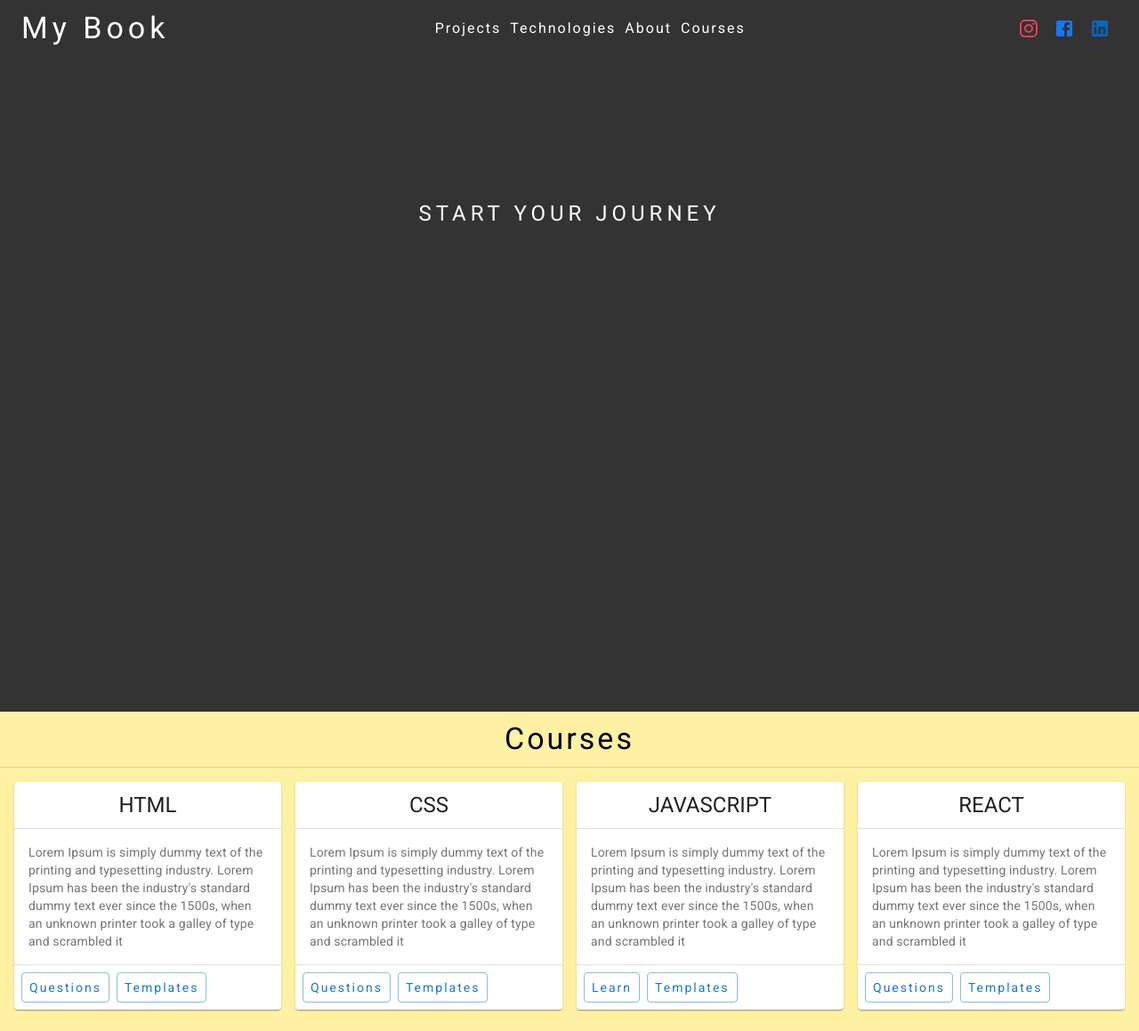
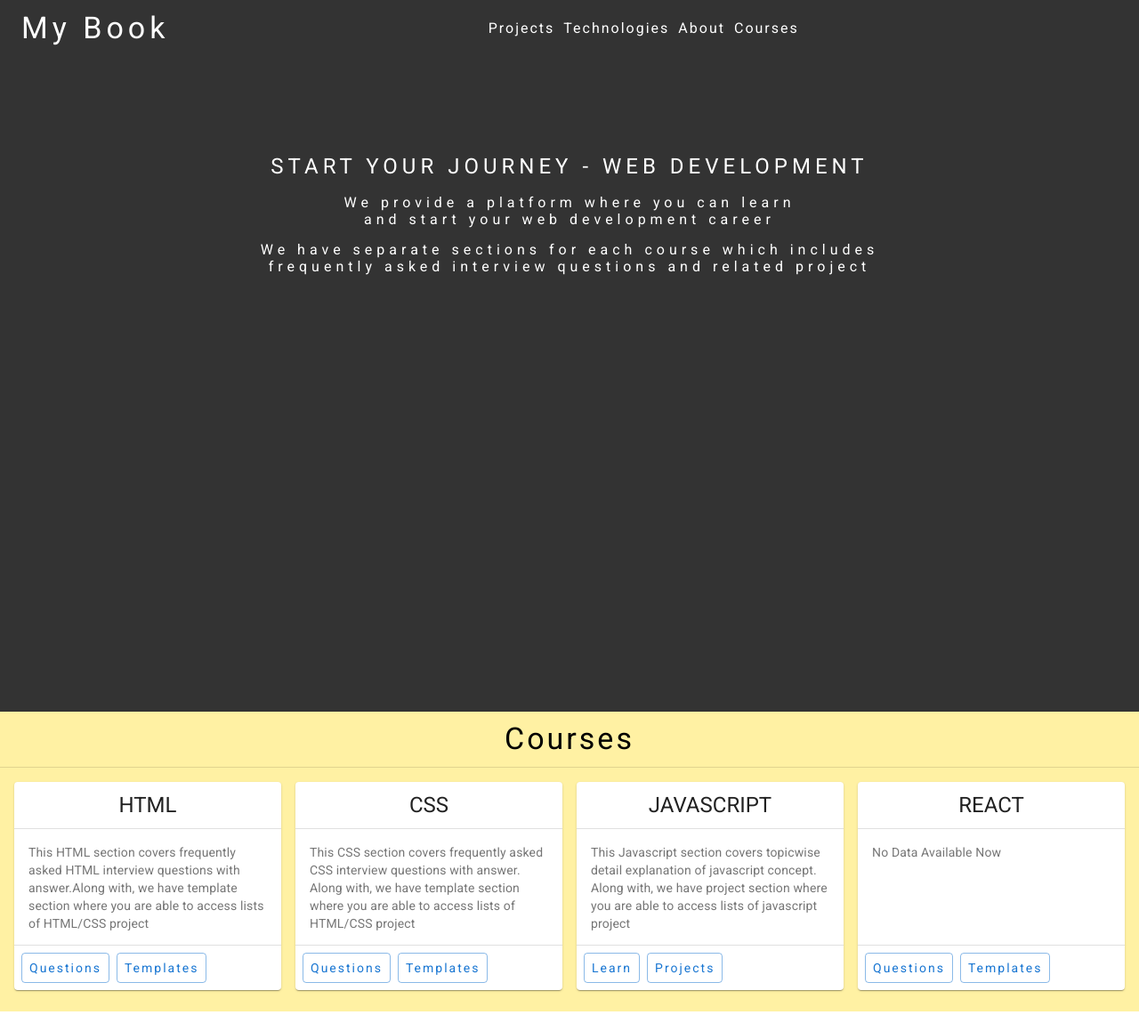
Before and after one commit to jaylal-sahoo-au1/mybook, a Next.js app: page / in a window 1280 px wide. Shown: the whole page at 89% size. After the commit the page ends 1137 px from the top, so only its background shows below. Built offline with nearby package versions, Linux system fonts and the light colour scheme.

Commit message:
UI code changes

```diff
--- a/data/data.js
+++ b/data/data.js
@@ -3,7 +3,7 @@ export const courses = [
 		id: 1,
 		title: 'HTML',
 		short_description:
-			"Lorem Ipsum is simply dummy text of the printing and typesetting industry. Lorem Ipsum has been the industry's standard dummy text ever since the 1500s, when an unknown printer took a galley of type and scrambled it ",
+			'This HTML section covers frequently asked HTML interview questions with answer.Along with, we have template section where you are able to access lists of HTML/CSS project',
 		action: {
 			Questions: '/htmlQuestion',
 			Templates: '/htmlCssTemplate',
@@ -13,7 +13,7 @@ export const courses = [
 		id: 2,
 		title: 'CSS',
 		short_description:
-			"Lorem Ipsum is simply dummy text of the printing and typesetting industry. Lorem Ipsum has been the industry's standard dummy text ever since the 1500s, when an unknown printer took a galley of type and scrambled it ",
+			'This CSS section covers frequently asked CSS interview questions with answer. Along with, we have template section where you are able to access lists of HTML/CSS project',
 		action: {
 			Questions: '/cssQuestion',
 			Templates: '/htmlCssTemplate',
@@ -23,17 +23,16 @@ export const courses = [
 		id: 3,
 		title: 'JAVASCRIPT',
 		short_description:
-			"Lorem Ipsum is simply dummy text of the printing and typesetting industry. Lorem Ipsum has been the industry's standard dummy text ever since the 1500s, when an unknown printer took a galley of type and scrambled it ",
+			'This Javascript section covers topicwise detail explanation of javascript concept.  Along with, we have project section where you are able to access lists of javascript project',
 		action: {
 			Learn: '/javascriptLearn',
-			Templates: '/javascriptTemplate',
+			Projects: '/javascriptTemplate',
 		},
 	},
 	{
 		id: 4,
 		title: 'REACT',
-		short_description:
-			"Lorem Ipsum is simply dummy text of the printing and typesetting industry. Lorem Ipsum has been the industry's standard dummy text ever since the 1500s, when an unknown printer took a galley of type and scrambled it ",
+		short_description: 'No Data Available Now',
 		action: {
 			Questions: '/reactQuestion',
 			Templates: '/reactTemplate',
@@ -90,7 +89,12 @@ export const htmlQuestion = [
 				Example hhhh
 			</p>
 		),
-		example: [],
+		example: [
+			{
+				title: 'Example 1',
+				url: 'https://jsfiddle.net/3pctmbd6/1/',
+			},
+		],
 	},
 	{
 		id: 5,
--- a/pages/components/content.js
+++ b/pages/components/content.js
@@ -13,6 +13,17 @@ const useStyles = makeStyles((theme) => ({
 		justifyContent: 'center',
 		alignItems: 'center',
 		height: '60vh',
+		flexDirection: 'column',
+	},
+	textWithMarginBt: {
+		letterSpacing: '5px',
+		color: '#fff',
+		marginBottom: '15px',
+	},
+	textWithMargintp: {
+		letterSpacing: '5px',
+		color: '#fff',
+		marginTop: '15px',
 	},
 }));
 
@@ -23,7 +34,27 @@ const Content = () => {
 		<React.Fragment>
 			<Box className={classes.container}>
 				<Typography variant="h5" className={classes.text}>
-					START YOUR JOURNEY
+					START YOUR JOURNEY - WEB DEVELOPMENT
+				</Typography>
+				<Typography
+					variant="p"
+					component="div"
+					className={classes.textWithMargintp}
+				>
+					We provide a platform where you can learn
+				</Typography>
+				<Typography
+					variant="p"
+					component="div"
+					className={classes.textWithMarginBt}
+				>
+					and start your web development career
+				</Typography>
+				<Typography variant="p" component="div" className={classes.text}>
+					We have separate sections for each course which includes
+				</Typography>
+				<Typography variant="p" component="div" className={classes.text}>
+					frequently asked interview questions and related project
 				</Typography>
 			</Box>
 		</React.Fragment>
--- a/pages/components/courses.js
+++ b/pages/components/courses.js
@@ -33,6 +33,9 @@ const useStyles = makeStyles((theme) => ({
 	button: {
 		fontWeight: '700',
 	},
+	cardContent: {
+		height: '130px',
+	},
 }));
 
 export default function Courses(props) {
@@ -65,7 +68,7 @@ export default function Courses(props) {
 					<Card>
 						<CardHeader title={list.title} className={classes.heading} />
 						<Divider />
-						<CardContent>
+						<CardContent className={classes.cardContent}>
 							<Typography variant="body2" color="textSecondary" component="p">
 								{list.short_description}
 							</Typography>
--- a/pages/components/navbar.js
+++ b/pages/components/navbar.js
@@ -1,12 +1,8 @@
 import React from 'react';
 import makeStyles from '@material-ui/core/styles/makeStyles';
 import Toolbar from '@material-ui/core/Toolbar';
-import Avatar from '@material-ui/core/Avatar';
 import Typography from '@material-ui/core/Typography';
 import AppBar from '@material-ui/core/AppBar';
-import InstagramIcon from '@material-ui/icons/Instagram';
-import FacebookIcon from '@material-ui/icons/Facebook';
-import LinkedInIcon from '@material-ui/icons/LinkedIn';
 import { Link, animateScroll as scroll } from 'react-scroll';
 
 const useStyles = makeStyles((theme) => ({
@@ -14,8 +10,8 @@ const useStyles = makeStyles((theme) => ({
 		flexGrow: 1,
 	},
 	toolbar: {
-		backgroundColor: 'rgba(0,0,0,0)',
 		boxShadow: 'none',
+		background: '#333333',
 	},
 	title: {
 		letterSpacing: '5px',
@@ -24,18 +20,6 @@ const useStyles = makeStyles((theme) => ({
 		display: 'flex',
 		justifyContent: 'center',
 		flexGrow: 1,
-	},
-	instagram: {
-		color: 'rgb(228, 64, 95)',
-	},
-	facebook: {
-		color: 'rgb(24, 119, 242)',
-	},
-	linked: {
-		color: 'rgb(10, 102, 194)',
-	},
-	avatarBody: {
-		backgroundColor: 'rgba(0,0,0,0)',
 	},
 }));
 
@@ -92,15 +76,6 @@ const Navbar = (props) => {
 							Courses
 						</Link>
 					</Typography>
-					<Avatar className={classes.avatarBody}>
-						<InstagramIcon className={classes.instagram} />
-					</Avatar>
-					<Avatar className={classes.avatarBody}>
-						<FacebookIcon className={classes.facebook} />
-					</Avatar>
-					<Avatar className={classes.avatarBody}>
-						<LinkedInIcon className={classes.linked} />
-					</Avatar>
 				</Toolbar>
 			</AppBar>
 		</div>
```
